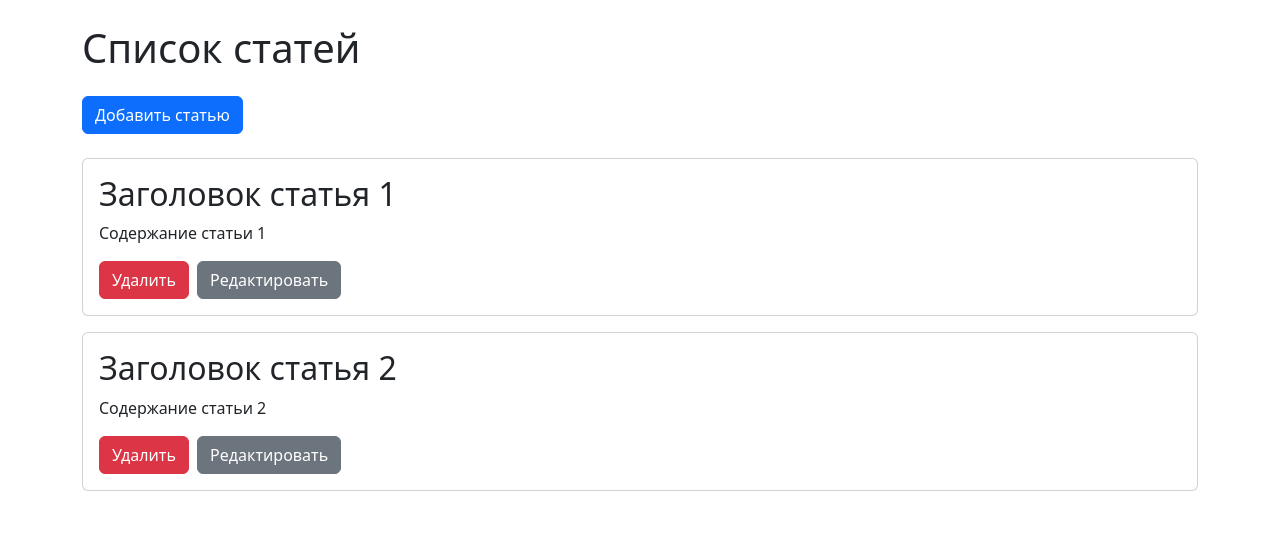
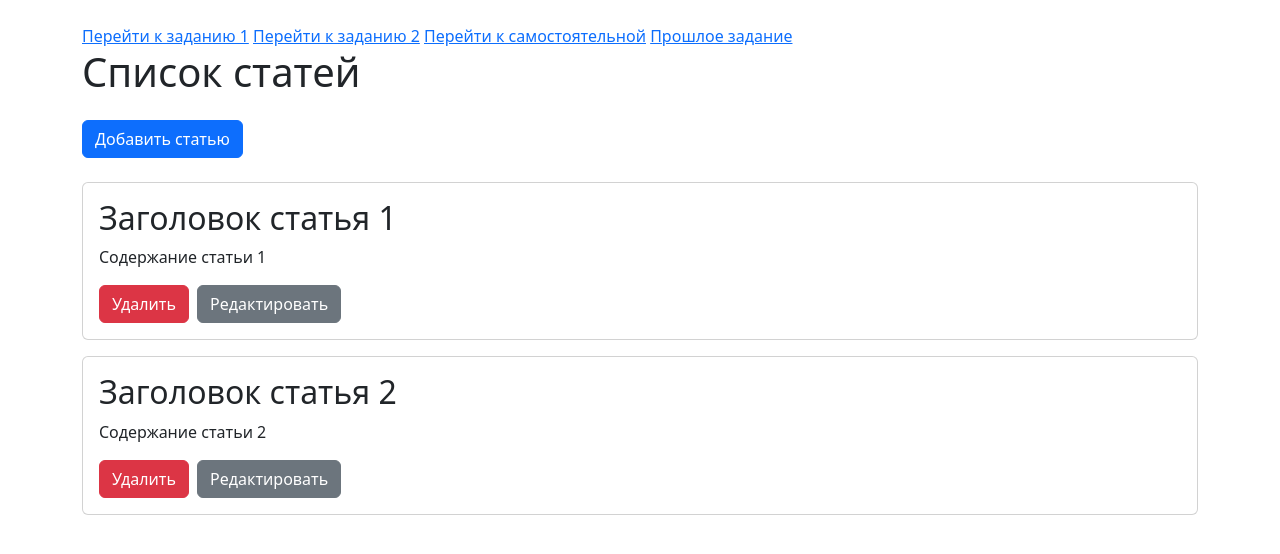
Before and after one commit to Lebovsky366/New_Web2, a plain HTML site: page 3.html in a window 1280 px wide. Drawn offline with nearby package versions, Linux system fonts and the light colour scheme.

Commit message:
Update 3.html

```diff
--- a/3.html
+++ b/3.html
@@ -6,6 +6,10 @@
 <title>Список статей</title>
 <!--Bootstrap-->
 <link href="https://cdn.jsdelivr.net/npm/bootstrap@5.3.0/dist/css/bootstrap.min.css" rel="stylesheet">
+      <a href="1.html">Перейти к заданию 1</a>
+    <a href="2.html">Перейти к заданию 2</a>
+    <a href="4.html">Перейти к самостоятельной</a>
+    <a href="index.html">Прошлое задание</a>
 </head>
 <body class="container my-4">
 
@@ -110,4 +114,5 @@ renderArticles();
 </script>
 
 </body>
+
 </html>
```
